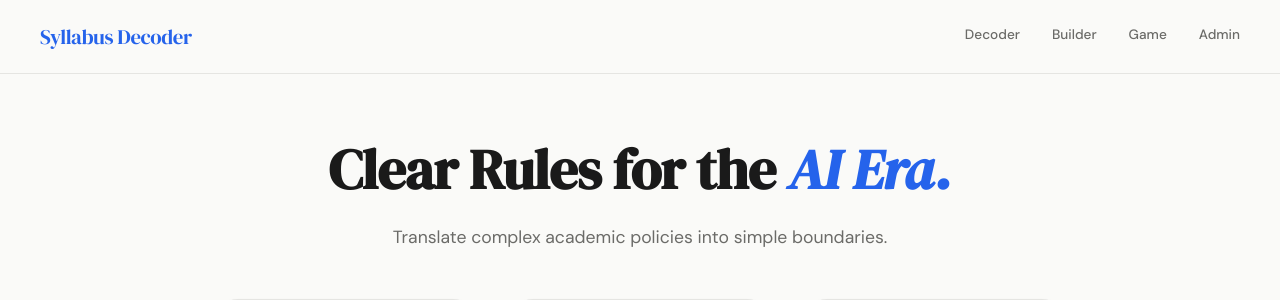
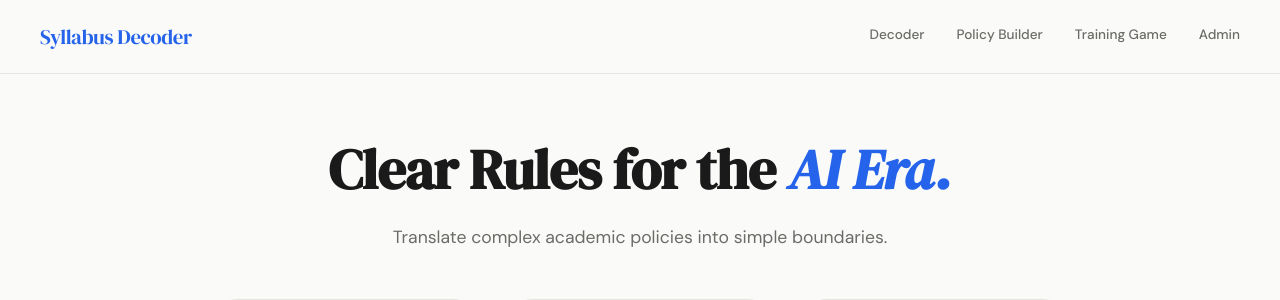
Before and after one commit to aninuona/syllabus-decoder, a Flask app: page / in a window 1280 px wide. Shown: the top 300 px of the page. Run offline with Flask 3, Linux system fonts and the light colour scheme.

Commit message:
Rename navigation links for clarity

```diff
--- a/templates/index.html
+++ b/templates/index.html
@@ -228,8 +228,8 @@
     <div class="logo"><a href="/">Syllabus Decoder</a></div>
     <div class="nav-links">
       <a href="/decoder">Decoder</a>
-      <a href="/buildsyllabus">Builder</a>
-      <a href="/traininggame">Game</a>
+      <a href="/buildsyllabus">Policy Builder</a>
+      <a href="/traininggame">Training Game</a>
       <a href="/admin">Admin</a>
     </div>
   </nav>
```
